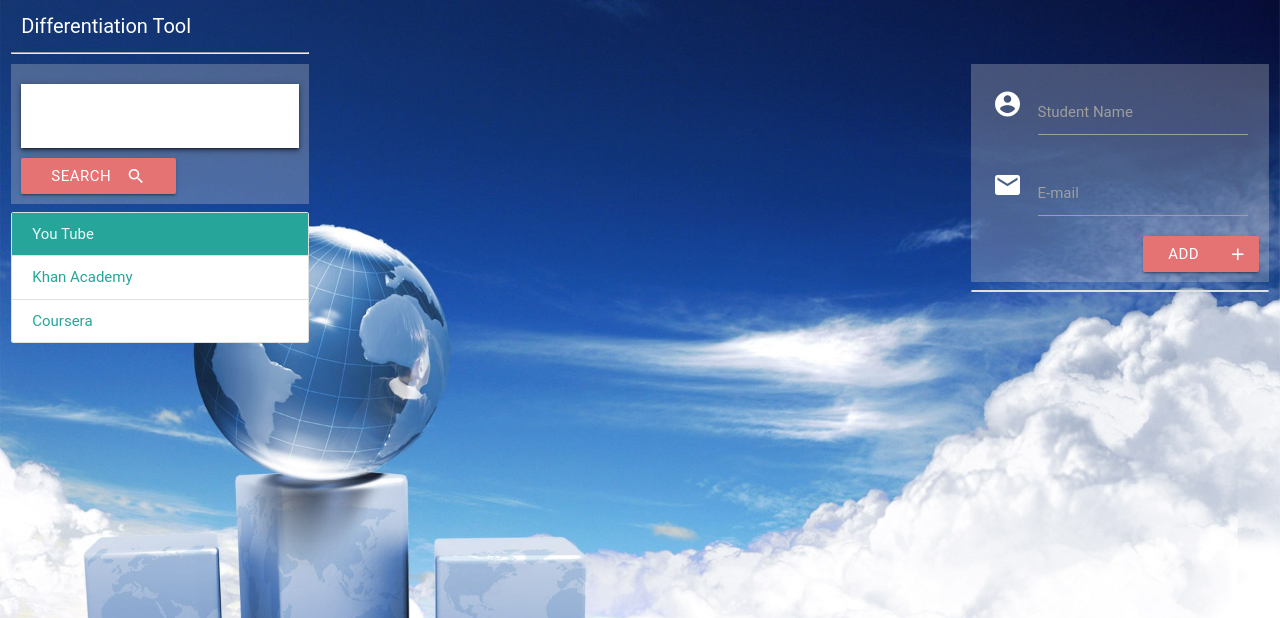
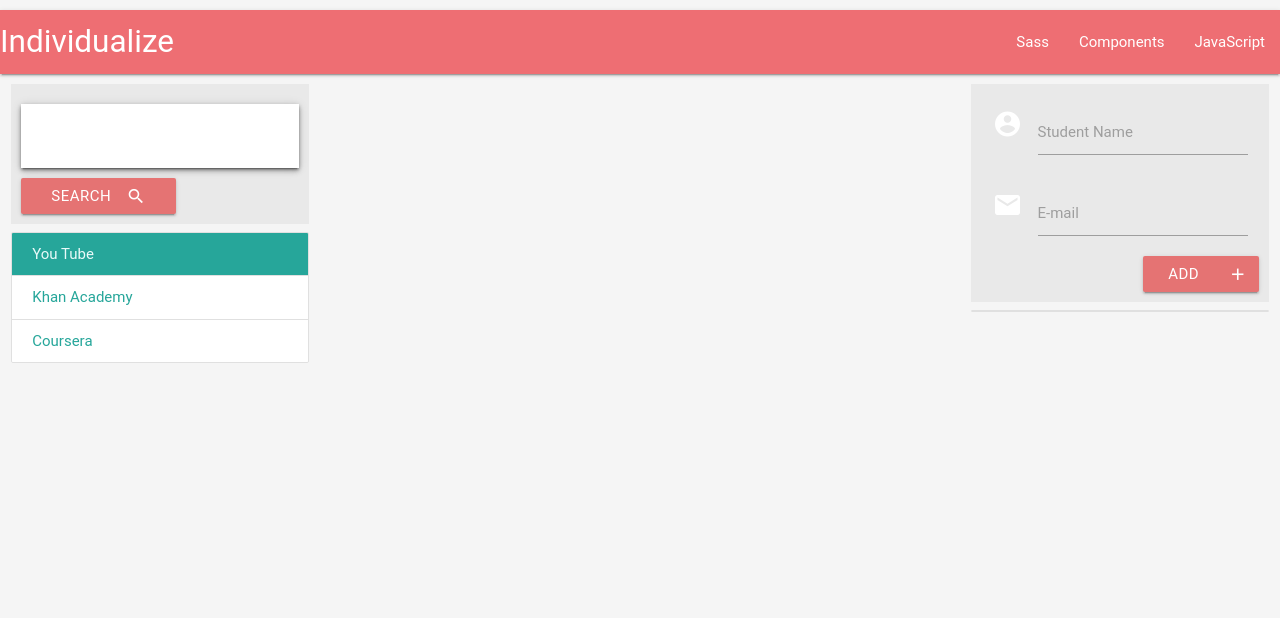
Before and after one commit to JustinRyanCarlson/Planning-for-Differentiation, a PHP site: page / in a window 1280 px wide. Shown: the top 618 px of the page. Run offline with PHP 8.4, Linux system fonts and the light colour scheme; some libraries are stand-ins or nearby versions; some web fonts are replaced.

Commit message:
adds nav bar to index.html

```diff
--- a/assets/css/style.css
+++ b/assets/css/style.css
@@ -4,8 +4,7 @@
 }
 
 body {
-    background-image: url(../images/background.jpeg);
-    background-size: 100%;
+	background: #f5f5f5;
 }
 
 .row {
--- a/index.html
+++ b/index.html
@@ -13,13 +13,16 @@
 
 <body>
     <div class="row">
-        <div class="col s3 m3 l3">
-            <div class="title">
-                <h2>Differentiation Tool</h2>
+        <nav>
+            <div class="nav-wrapper">
+                <a href="#" class="brand-logo">Individualize</a>
+                <ul id="nav-mobile" class="right hide-on-med-and-down">
+                    <li><a href="sass.html">Sass</a></li>
+                    <li><a href="badges.html">Components</a></li>
+                    <li><a href="collapsible.html">JavaScript</a></li>
+                </ul>
             </div>
-            <hr/>
-        </div>
-        <div class="col s9 m9 l9"></div>
+        </nav>
     </div>
     <div class="row">
         <div class="col s3 m3 l3 left">
```
